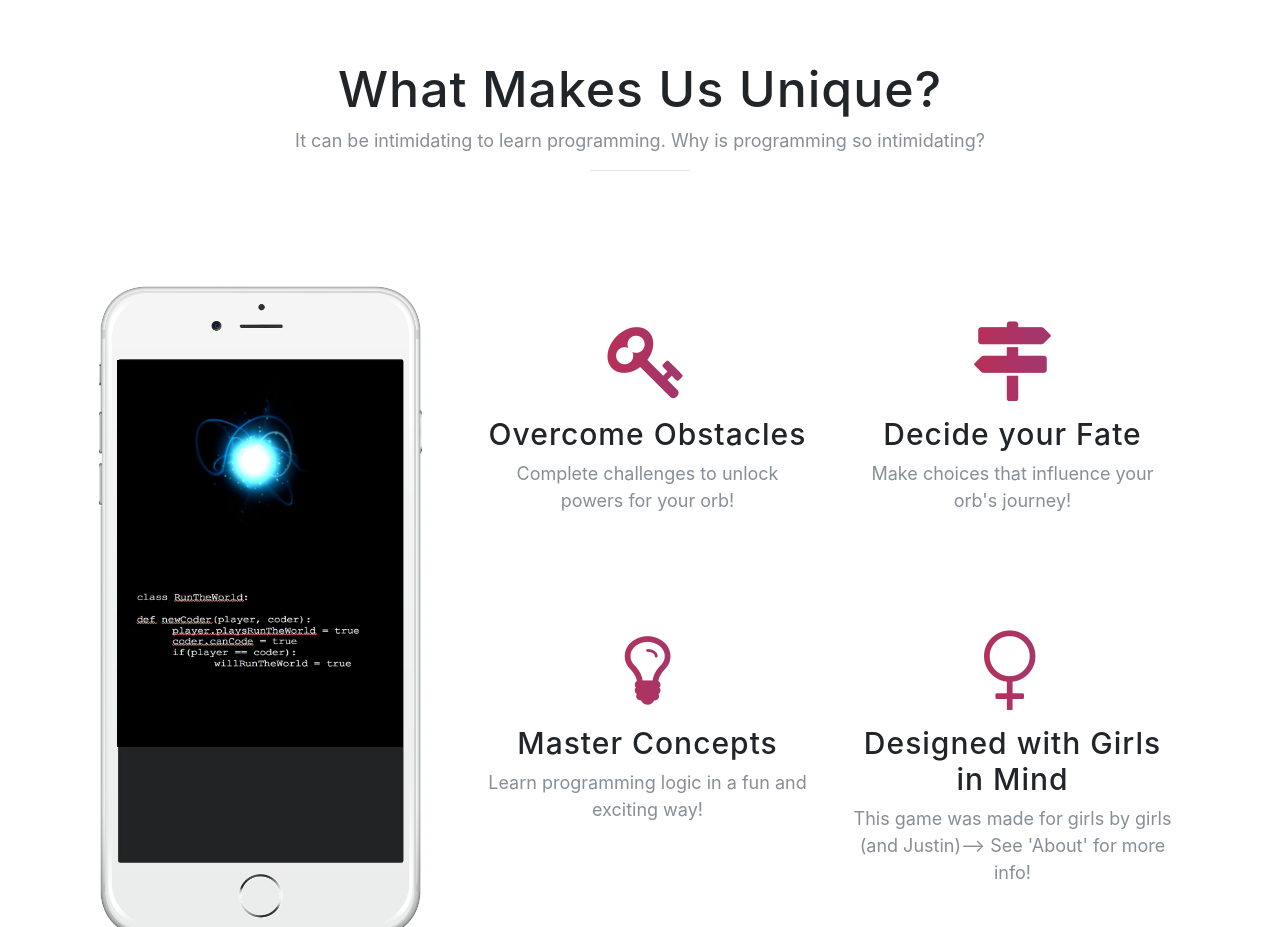
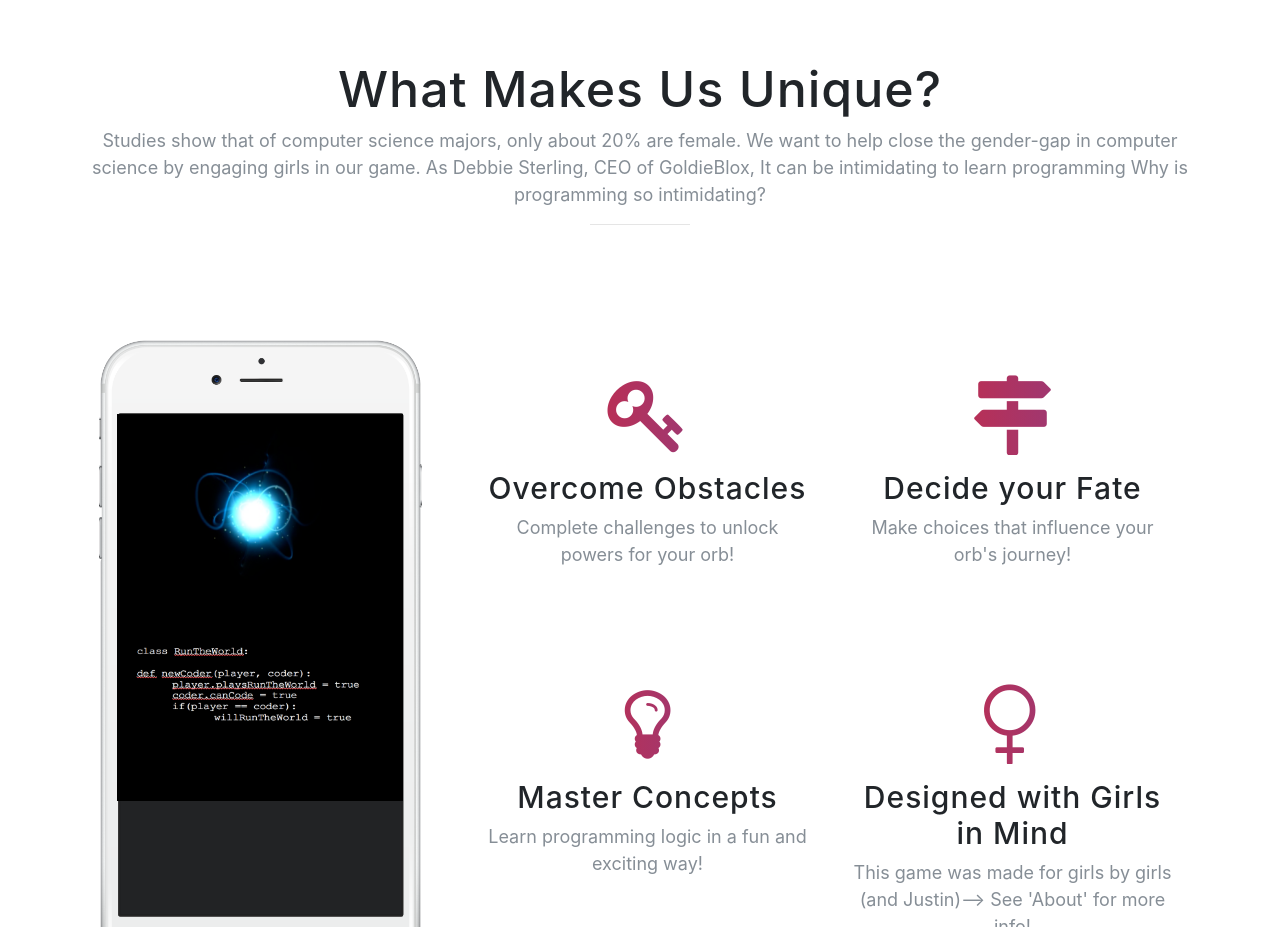
Before and after one commit to SummerSmith/girls-space, a website with bundled scripts: page startbootstrap-new-age-gh-pages/index.html in a window 1280 px wide. Shown: the part 1420-2347 px from the top of the page. Built offline with nearby package versions, Linux system fonts and the light colour scheme; a web font is replaced by a local one.

Commit message:
updated about

```diff
--- a/startbootstrap-new-age-gh-pages/index.html
+++ b/startbootstrap-new-age-gh-pages/index.html
@@ -110,7 +110,7 @@
       <div class="container">
         <div class="section-heading text-center">
           <h2>What Makes Us Unique?</h2>
-          <p class="text-muted">It can be intimidating to learn programming. Why is programming so intimidating?</p>
+          <p class="text-muted">Studies show that of computer science majors, only about 20% are female.  We want to help close the gender-gap in computer science by engaging girls in our game.  As Debbie Sterling, CEO of GoldieBlox,  It can be intimidating to learn programming Why is programming so intimidating?</p>
           <hr>
         </div>
         <div class="row">
```
